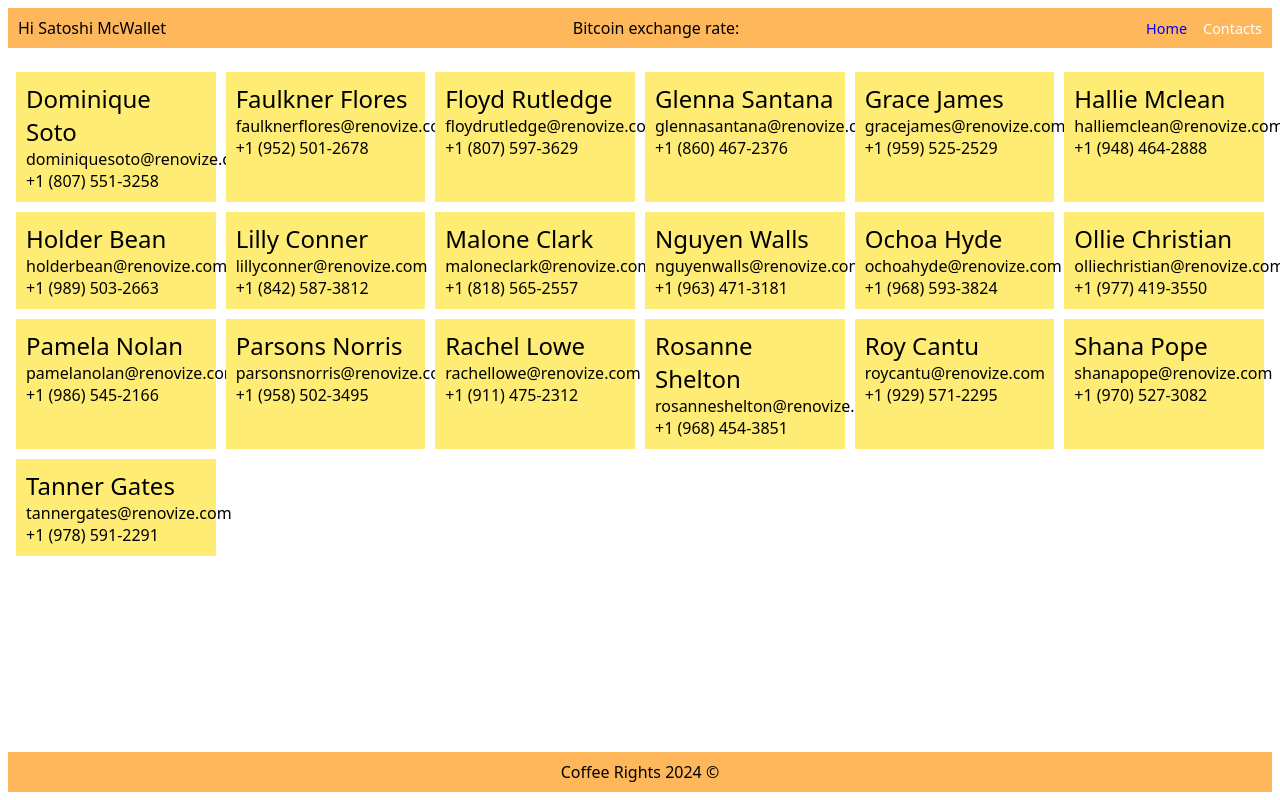
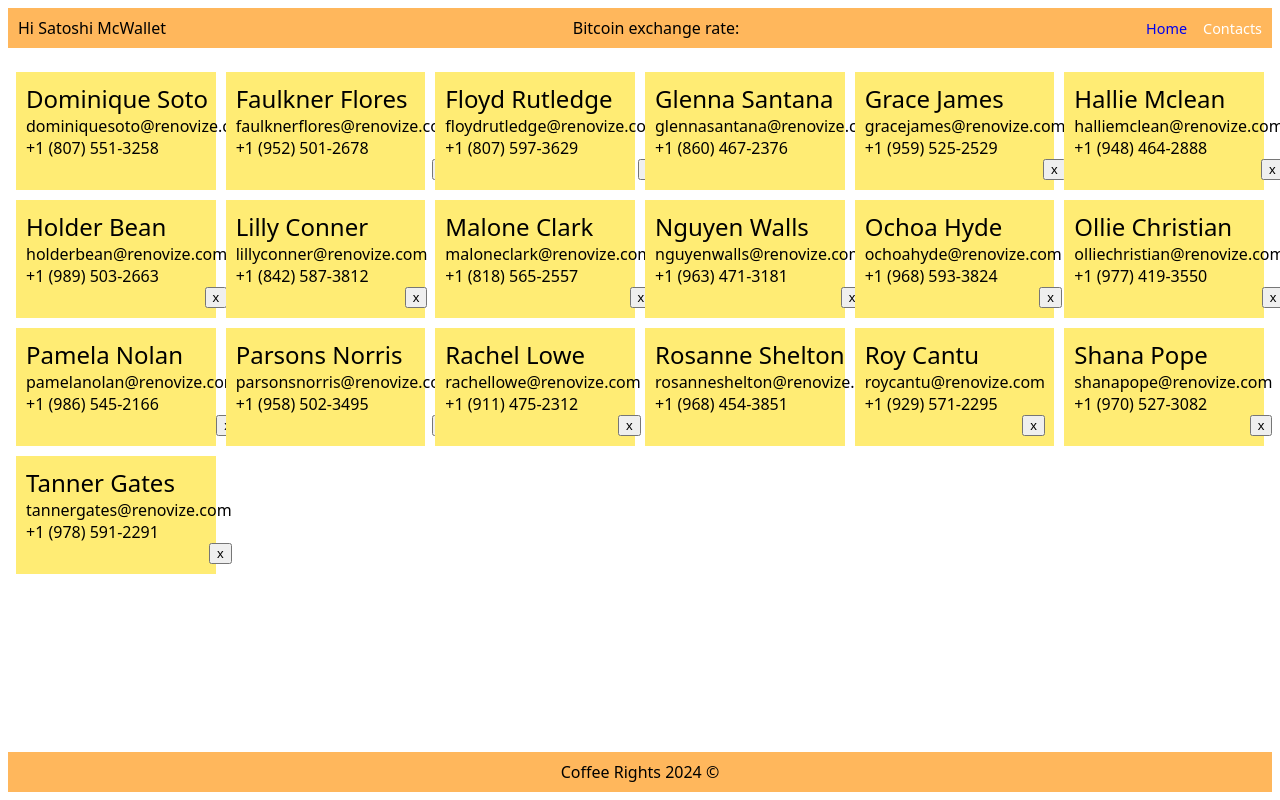
Before and after one commit to gezerlavan/mr-bitcoin-vue, a Vue app: page /#/contact in a window 1280 px wide. Built offline with nearby package versions, Linux system fonts and the light colour scheme; no server answers.

Commit message:
Implement removeContact

```diff
--- a/src/components/ContactList.vue
+++ b/src/components/ContactList.vue
@@ -3,6 +3,7 @@
         <ul>
             <li v-for="contact in contacts" :key="contact._id">
                 <ContactPreview :contact="contact" />
+                <button @click="onRemoveContact(contact._id)">x</button>
             </li>
         </ul>
     </section>
@@ -16,6 +17,11 @@ export default {
         contacts: {
             type: Array,
             required: true,
+        },
+    },
+    methods: {
+        onRemoveContact(contactId) {
+            this.$emit('remove', contactId)
         },
     },
     components: {
@@ -34,8 +40,13 @@ export default {
     list-style: none;
 
     li {
+        display: grid;
         padding: 10px;
         background-color: rgb(255, 236, 116);
+
+        button {
+            justify-self: end;
+        }
     }
 }
 </style>
--- a/src/views/ContactIndex.vue
+++ b/src/views/ContactIndex.vue
@@ -1,6 +1,6 @@
 <template>
     <section v-if="contacts" class="contact-index">
-        <ContactList :contacts="contacts" />
+        <ContactList :contacts="contacts" @remove="removeContact" />
     </section>
 </template>
 
@@ -18,6 +18,16 @@ export default {
         async loadContacts() {
             this.contacts = await contactService.getContacts()
         },
+        async removeContact(contactId) {
+            try {
+                await contactService.deleteContact(contactId)
+
+                const idx = this.contacts.findIndex(c => c._id === contactId)
+                this.contacts.splice(idx, 1)
+            } catch (error) {
+                alert('Something went wrong removing')
+            }
+        },
     },
     created() {
         this.loadContacts()
```
